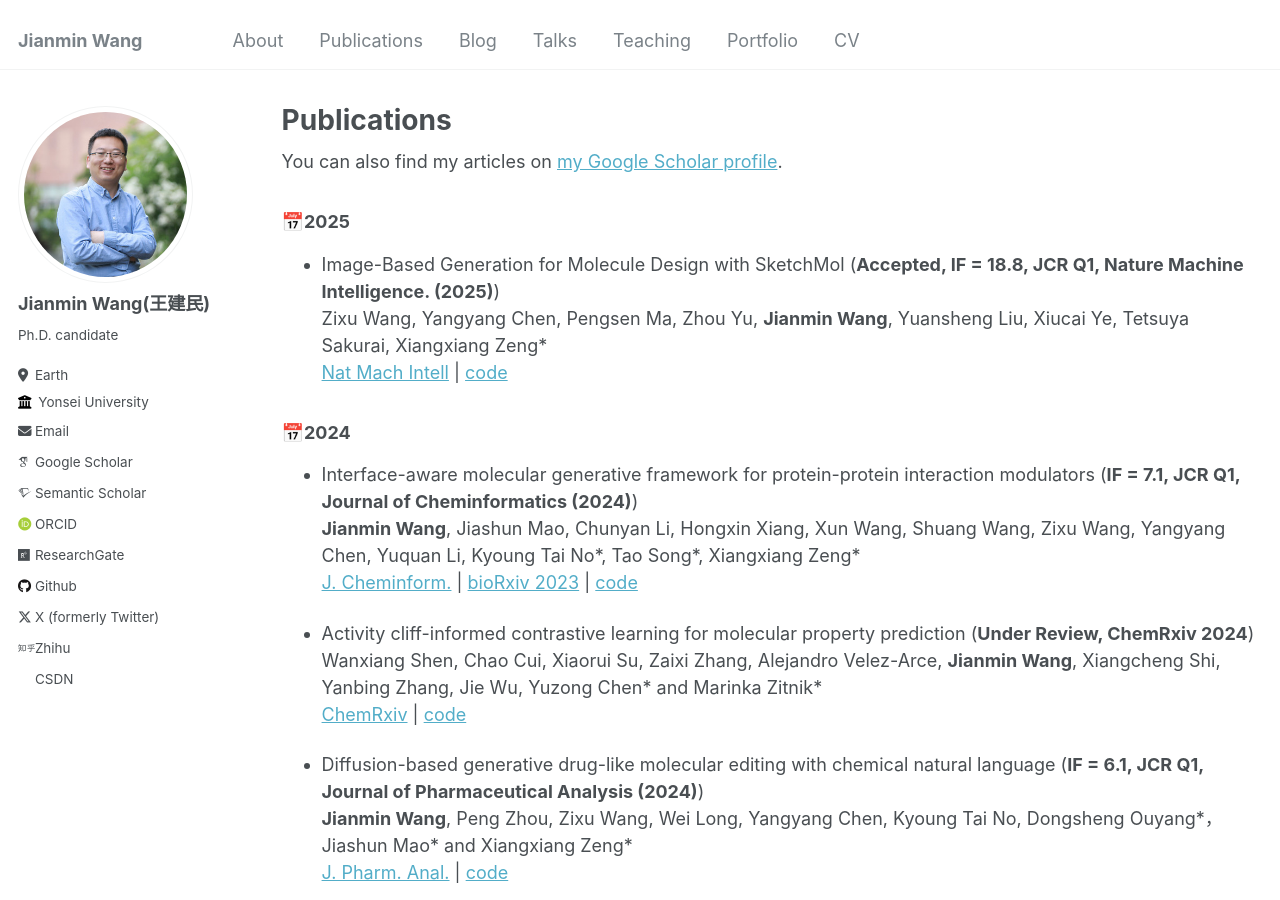
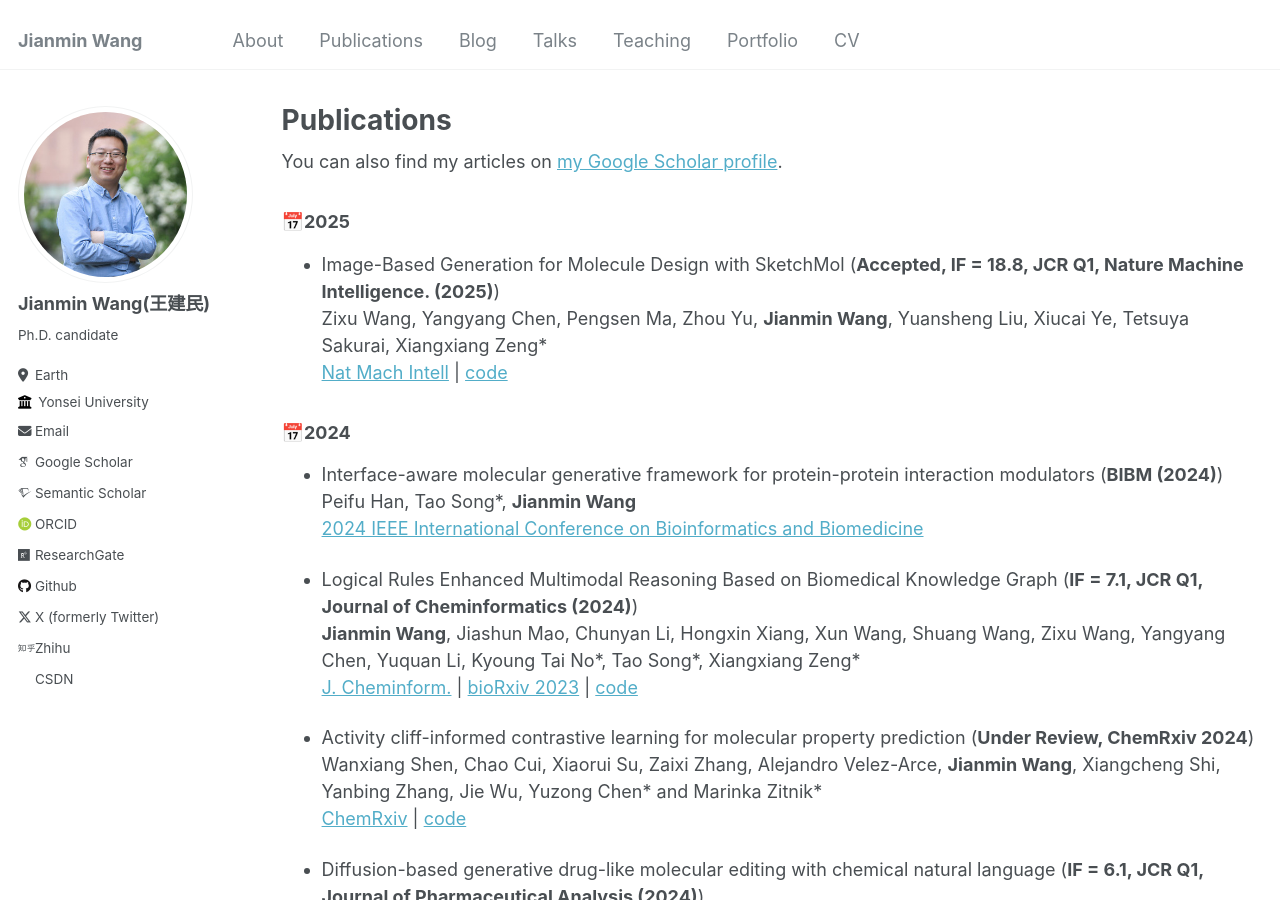
Before and after one commit to Jianmin2drugai/Jianmin2drugai.github.io, a Jekyll site: the page built from _pages/publications.md, in a window 1280 px wide and 900 px high. Built offline with Jekyll 4.4.1, drawn with Linux system fonts in a browser that asks for light colours; some web fonts are replaced.

Commit message:
Update publications.md

```diff
--- a/_pages/publications.md
+++ b/_pages/publications.md
@@ -24,7 +24,11 @@ author_profile: true
 
 ### &#x1F4C5;2024
 
-*   Interface-aware molecular generative framework for protein-protein interaction modulators (**IF = 7.1, JCR Q1, Journal of Cheminformatics (2024)**)
+*   Interface-aware molecular generative framework for protein-protein interaction modulators (**BIBM (2024)**)
+    Peifu Han, Tao Song\*, **Jianmin Wang**
+    [2024 IEEE International Conference on Bioinformatics and Biomedicine](https://doi.ieeecomputersociety.org/10.1109/BIBM62325.2024.10821810)
+
+*   Logical Rules Enhanced Multimodal Reasoning Based on Biomedical Knowledge Graph (**IF = 7.1, JCR Q1, Journal of Cheminformatics (2024)**)
     **Jianmin Wang**, Jiashun Mao, Chunyan Li, Hongxin Xiang, Xun Wang, Shuang Wang, Zixu Wang, Yangyang Chen, Yuquan Li, Kyoung Tai No\*, Tao Song\*, Xiangxiang Zeng\*
     [J. Cheminform.](https://doi.org/10.1186/s13321-024-00930-0) | [bioRxiv 2023](https://doi.org/10.1101/2023.10.10.557742) | [code](https://github.com/AspirinCode/GENiPPI)
 
```
